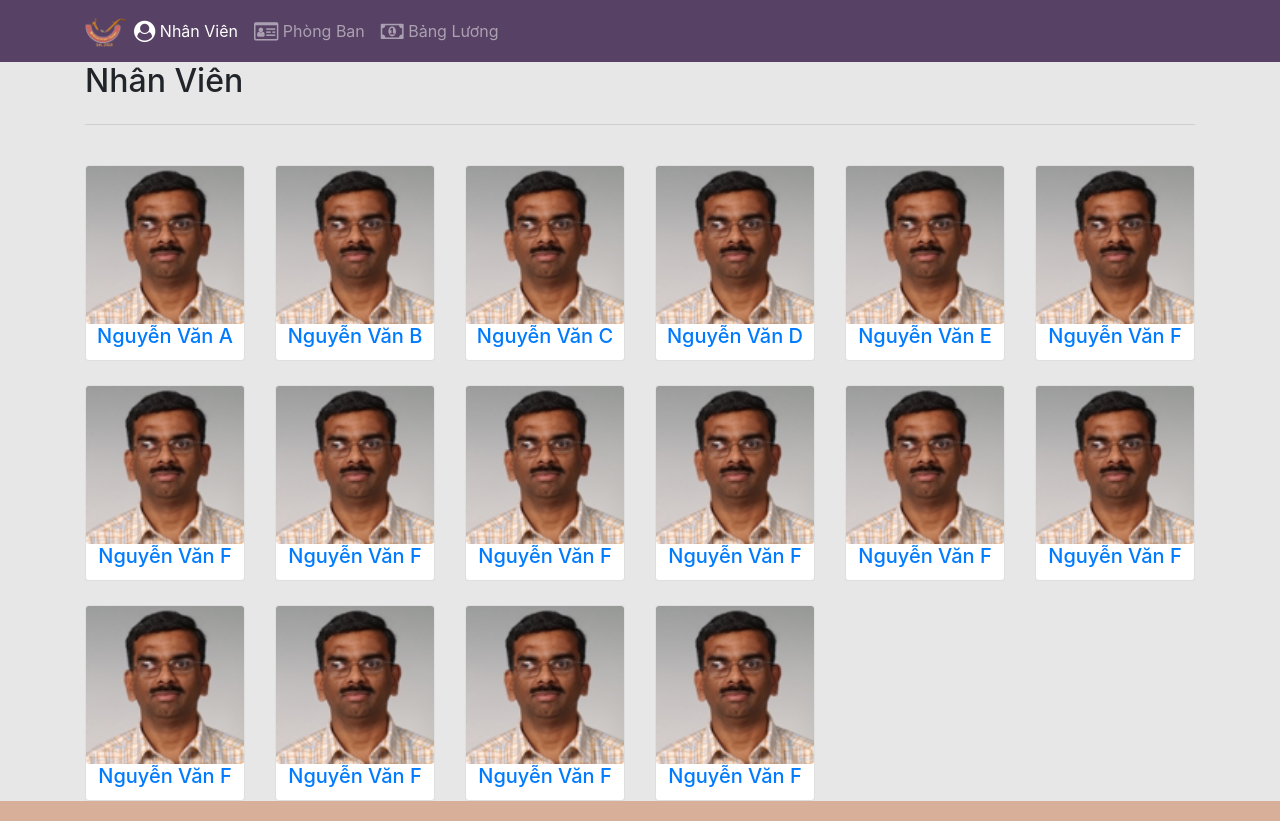
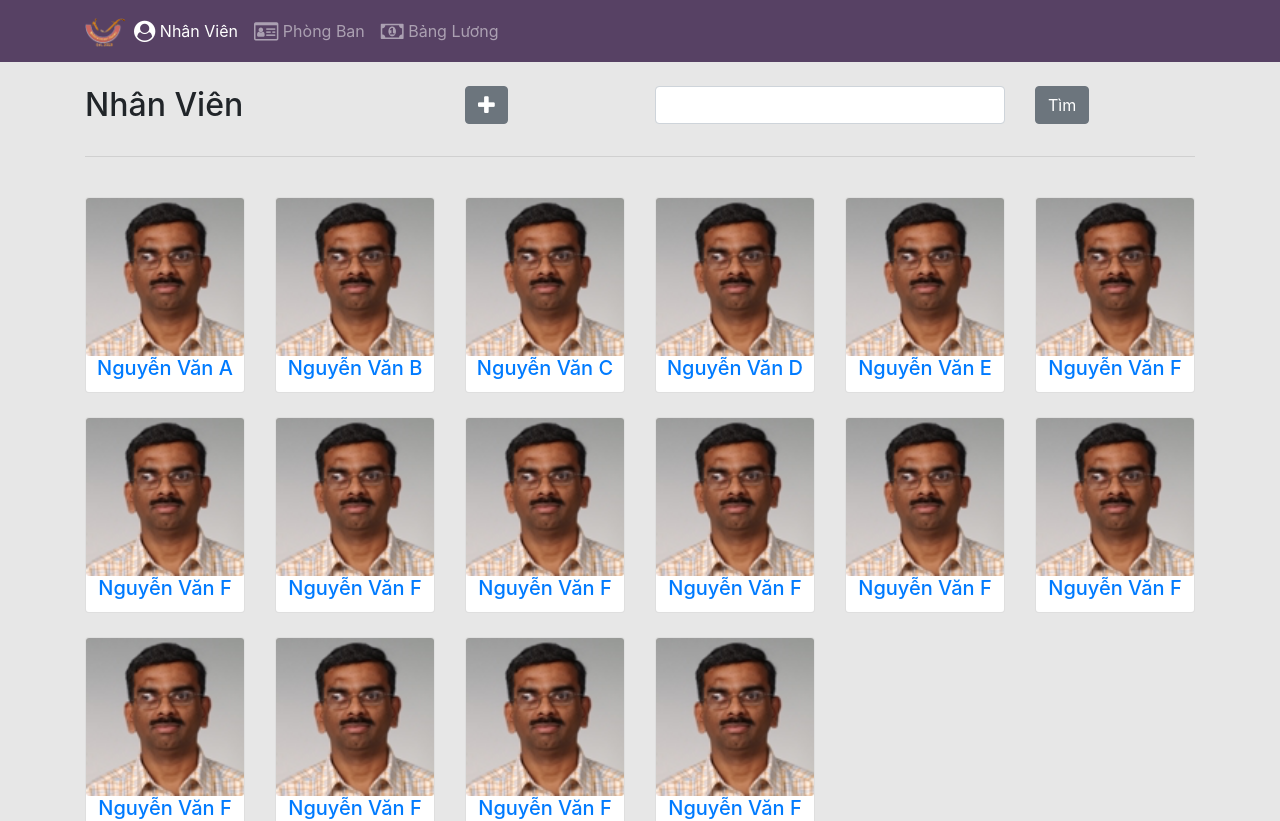
Before and after one commit to nguyenhuy433/FunixJSReact-ASM, a React (Create React App) app: page /staffs in a window 1280 px wide. Shown: the top 821 px of the page. Built offline with nearby package versions, Linux system fonts and the light colour scheme.

Commit message:
tao form tim kiem, them nhan vien co ban

```diff
--- a/src/App.css
+++ b/src/App.css
@@ -33,3 +33,6 @@
 
   border: rgb(63, 65, 62), 2px;
 }
+.modal {
+  opacity: 1;
+}
--- a/src/Component/DepartmentComponent.js
+++ b/src/Component/DepartmentComponent.js
@@ -1,5 +1,13 @@
 import React from "react";
-import { Card, CardTitle, CardBody, CardText } from "reactstrap";
+import {
+  Card,
+  CardTitle,
+  CardBody,
+  CardText,
+  Breadcrumb,
+  BreadcrumbItem,
+} from "reactstrap";
+import { Link } from "react-router-dom";
 
 function RenderDept(props) {
   return (
@@ -22,7 +30,9 @@ function Department(props) {
   });
   return (
     <div className="container">
-      <div className="row m-3 ">{departments}</div>
+      <div className="row">
+        <div className="row m-3 ">{departments}</div>
+      </div>
     </div>
   );
 }
--- a/src/Component/StaffListComponent.js
+++ b/src/Component/StaffListComponent.js
@@ -1,18 +1,33 @@
 import React, { Component } from "react";
-import { Card, CardImg, CardTitle } from "reactstrap";
+import {
+  Card,
+  CardImg,
+  CardTitle,
+  Button,
+  Form,
+  FormGroup,
+  Label,
+  Input,
+  Modal,
+  ModalBody,
+  ModalHeader,
+} from "reactstrap";
 import { Link } from "react-router-dom";
 
 class StaffList extends Component {
   constructor(pros) {
     super(pros);
     this.state = {
-      selectedStaff: null,
+      isModalOpen: false,
     };
+
+    this.toggleModal = this.toggleModal.bind(this);
   }
 
-  onStaffSelect(staff) {
+  // open modal them nhan vien
+  toggleModal() {
     this.setState({
-      selectedStaff: staff,
+      isModalOpen: !this.state.isModalOpen,
     });
   }
 
@@ -29,13 +44,41 @@ class StaffList extends Component {
         </div>
       );
     });
-
+    console.log(staffList);
     return (
       <div className="container">
         <div className="row">
-          <h2 className="style-text">Nhân Viên</h2>
+          <div className="col-12 col-md-6 mt-4">
+            <div className="row">
+              <div className="col-10 col-md-8">
+                <h2>Nhân Viên</h2>
+              </div>
+              <div className="col-2 col-md-4">
+                <Button onClick={this.toggleModal}>
+                  <span className="fa fa-plus fa-lg"></span>
+                </Button>
+              </div>
+            </div>
+          </div>
+          <div className="col-12 col-md-6 mt-4">
+            <Form className="form-search">
+              <FormGroup className="row">
+                <div className=" col-10 col-md-8">
+                  <Input type="text" className="form-control" />
+                </div>
+                <div className="col-2 col-md-4">
+                  <Button className="button">Tìm</Button>
+                </div>
+              </FormGroup>
+            </Form>
+          </div>
         </div>
+
         <hr />
+        <Modal isOpen={this.state.isModalOpen} toggle={this.toggleModal}>
+          <ModalHeader toggle={this.toggleModal}>Thêm Nhân Viên</ModalHeader>
+          <ModalBody></ModalBody>
+        </Modal>
         <div className="row">{staffList}</div>
       </div>
     );
```
